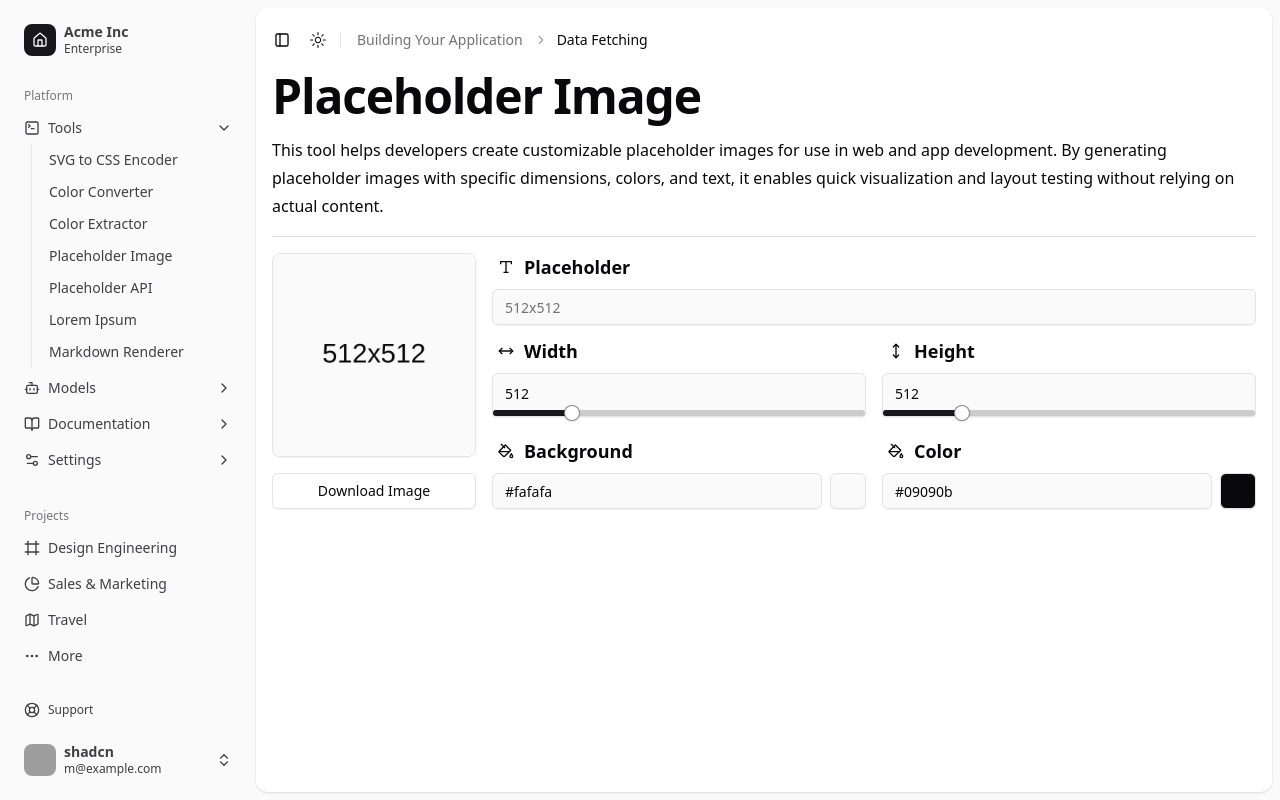
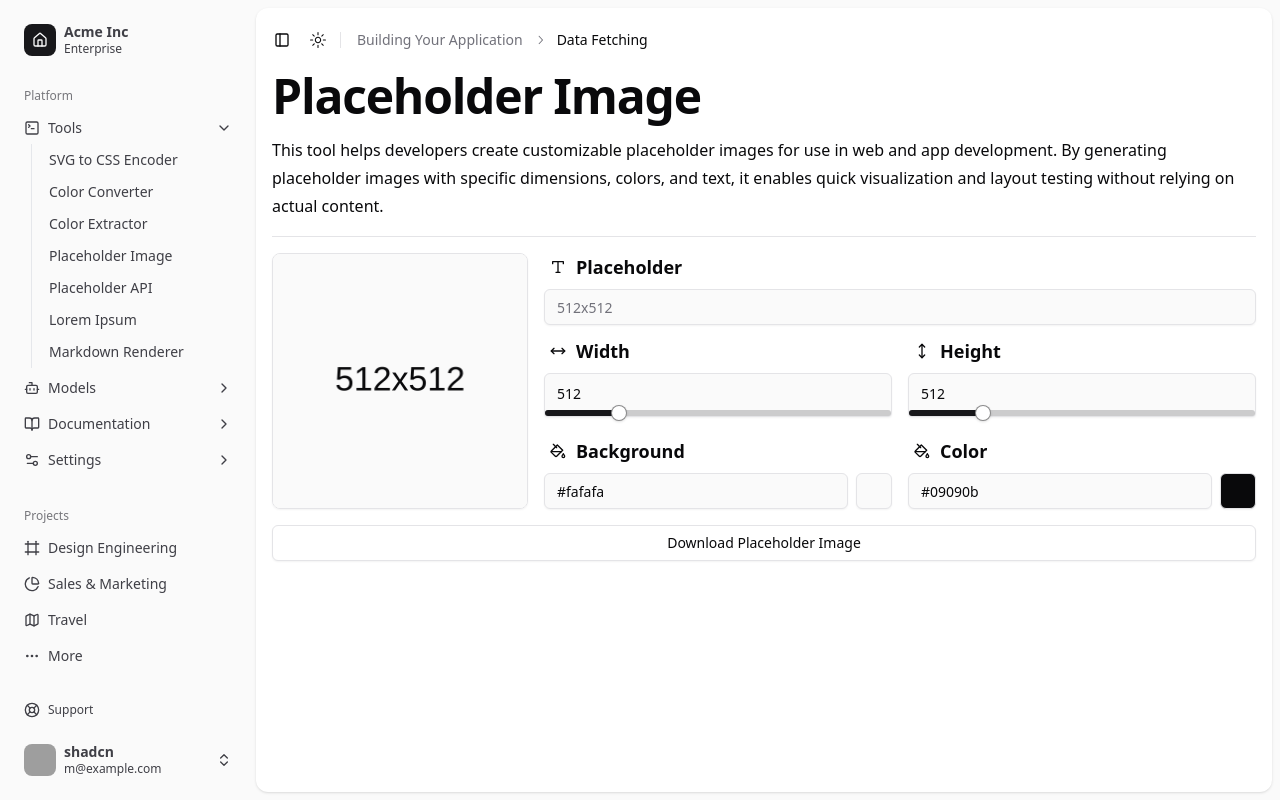
Before and after one commit to denis23x/denix23x, a Next.js app: page /dashboard/placeholder-image in a window 1280 px wide. Built offline with nearby package versions, Linux system fonts and the light colour scheme; grey boxes are pictures that could not be loaded.

Commit message:
chore: update

```diff
--- a/package.json
+++ b/package.json
@@ -26,6 +26,7 @@
     "clsx": "^2.1.1",
     "colord": "^2.9.3",
     "colorthief": "^2.6.0",
+    "dayjs": "^1.11.13",
     "lorem-ipsum": "^2.0.8",
     "lucide-react": "^0.454.0",
     "next": "15.0.2",
--- a/src/app/dashboard/markdown-renderer/components/markdown-editor.tsx
+++ b/src/app/dashboard/markdown-renderer/components/markdown-editor.tsx
@@ -55,6 +55,8 @@ import MDEditor, {
 	title6,
 	unorderedListCommand,
 } from "@uiw/react-md-editor/nohighlight";
+import { handleDownload as handleDownloadBrowser } from "@/lib/browser";
+import dayjs from "dayjs";
 
 export default function MarkdownEditor() {
 	const { input, setInput } = useStore();
@@ -130,7 +132,7 @@ export default function MarkdownEditor() {
 
 	const xImage: ICommand = {
 		...image,
-		icon: <Image />,
+		icon: <Image />, // eslint-disable-line jsx-a11y/alt-text
 	};
 
 	const xTable: ICommand = {
@@ -184,13 +186,24 @@ export default function MarkdownEditor() {
 		icon: <Minus />,
 	};
 
+	const handleDownload = () => {
+		const blob: Blob = new Blob([input], {
+			type: "text/markdown",
+		});
+
+		const url: string = URL.createObjectURL(blob);
+		const name: string = dayjs().format("DD-MM-YYYY");
+
+		handleDownloadBrowser(url, `markdown-${name}.md`);
+	};
+
 	return (
 		<div className={"grid gap-4"}>
 			<MDEditor
 				value={input}
 				enableScroll={true}
 				visibleDragbar={false}
-				height={512}
+				height={448}
 				onChange={e => setInput(String(e))}
 				commands={[
 					xBold,
@@ -219,7 +232,9 @@ export default function MarkdownEditor() {
 				]}
 				extraCommands={[xCodeEdit, xCodeLive, xCodePreview, xFullscreen]}
 			/>
-			<Button variant={"outline"}>Download Markdown as File</Button>
+			<Button variant={"outline"} onClick={handleDownload} aria-label={"Download Markdown as File"}>
+				Download Markdown as File
+			</Button>
 		</div>
 	);
 }
--- /dev/null
+++ b/src/app/dashboard/placeholder-image/components/placeholder-download.tsx
@@ -0,0 +1,42 @@
+"use client";
+
+import { Button } from "@/components/ui/button";
+import { handleDownload as handleDownloadBrowser, handleShare } from "@/lib/browser";
+import { useIsMobile } from "@/hooks/use-mobile";
+import useStore from "@/app/dashboard/placeholder-image/store";
+
+export default function PlaceholderDownload() {
+	const { text, width, height, canvas } = useStore();
+
+	const isMobile: boolean = useIsMobile();
+
+	const handleDownload = () => {
+		const name: string = `${text || `${width}x${height}`}.png`;
+
+		if (canvas) {
+			if (isMobile) {
+				canvas.toBlob((blob: Blob | null) => {
+					if (blob) {
+						const shareFile: File = new File([blob], name, {
+							type: blob.type,
+						});
+
+						const shareData: ShareData = {
+							files: [shareFile],
+						};
+
+						handleShare(shareData);
+					}
+				});
+			} else {
+				handleDownloadBrowser(canvas.toDataURL(), name);
+			}
+		}
+	};
+
+	return (
+		<Button variant={"outline"} onClick={handleDownload} aria-label={"Download Placeholder Image"}>
+			Download Placeholder Image
+		</Button>
+	);
+}
--- a/src/app/dashboard/placeholder-image/components/placeholder-image.tsx
+++ b/src/app/dashboard/placeholder-image/components/placeholder-image.tsx
@@ -2,19 +2,14 @@
 
 import { useRef, useEffect, RefObject } from "react";
 import { useTheme } from "next-themes";
-import { Button } from "@/components/ui/button";
-import { handleDownload as handleDownloadBrowser, handleShare } from "@/lib/browser";
-import { useIsMobile } from "@/hooks/use-mobile";
 import useStore from "@/app/dashboard/placeholder-image/store";
 
 export default function PlaceholderImage() {
-	const { text, width, height, background, setBackground, color, setColor } = useStore();
+	const { text, width, height, background, setBackground, color, setColor, setCanvas } = useStore();
 	const { theme, systemTheme } = useTheme();
 
 	const canvasRef: RefObject<HTMLCanvasElement> = useRef<HTMLCanvasElement>(null);
 	const imgRef: RefObject<HTMLImageElement> = useRef<HTMLImageElement>(null);
-
-	const isMobile: boolean = useIsMobile();
 
 	useEffect(() => {
 		const isDark: boolean = theme === "dark" || (theme === "system" && systemTheme === "dark");
@@ -48,38 +43,15 @@ export default function PlaceholderImage() {
 
 				// Convert canvas to data URL and set it as the image source
 				image.src = canvas.toDataURL("image/png");
+
+				// Store
+				setCanvas(canvas);
 			}
 		}
 	}, [width, height, background, color, text]);
 
-	const handleDownload = () => {
-		const canvas: HTMLCanvasElement | null = canvasRef.current;
-		const image: HTMLImageElement | null = imgRef.current;
-
-		const name: string = `${text || `${width}x${height}`}.png`;
-
-		if (isMobile) {
-			canvas?.toBlob((blob: Blob | null) => {
-				if (blob) {
-					const shareFile: File = new File([blob], name, {
-						type: blob.type,
-					});
-
-					const shareData: ShareData = {
-						files: [shareFile],
-					};
-
-					handleShare(shareData);
-				}
-			});
-		} else {
-			handleDownloadBrowser(image?.src as string, name);
-		}
-	};
-
 	return (
-		<div className={"flex flex-col gap-4"}>
-			<div className={"border rounded-lg overflow-hidden shadow-sm size-[204px]"}>
+		<div className={"border rounded-lg overflow-hidden shadow-sm size-[256px]"}>
 			<canvas className={"hidden"} ref={canvasRef} />
 			<img
 				className={"m-auto size-full object-contain aspect-square"}
@@ -89,9 +61,5 @@ export default function PlaceholderImage() {
 				height={height}
 			/>
 		</div>
-			<Button variant={"outline"} onClick={handleDownload} aria-label={"Download Image"}>
-				Download Image
-			</Button>
-		</div>
 	);
 }
--- a/src/app/dashboard/placeholder-image/page.tsx
+++ b/src/app/dashboard/placeholder-image/page.tsx
@@ -3,6 +3,7 @@ import PlaceholderImage from "@/app/dashboard/placeholder-image/components/place
 import PlaceholderText from "@/app/dashboard/placeholder-image/components/placeholder-text";
 import PlaceholderSizes from "@/app/dashboard/placeholder-image/components/placeholder-sizes";
 import PlaceholderColors from "@/app/dashboard/placeholder-image/components/placeholder-colors";
+import PlaceholderDownload from "@/app/dashboard/placeholder-image/components/placeholder-download";
 
 export default function Page() {
 	return (
@@ -22,6 +23,7 @@ export default function Page() {
 					<PlaceholderColors />
 				</div>
 			</div>
+			<PlaceholderDownload />
 		</div>
 	);
 }
--- a/src/app/dashboard/placeholder-image/store.ts
+++ b/src/app/dashboard/placeholder-image/store.ts
@@ -11,6 +11,8 @@ interface StoreState {
 	setBackground: (width: string) => void;
 	color: string;
 	setColor: (width: string) => void;
+	canvas: HTMLCanvasElement | null;
+	setCanvas: (canvas: HTMLCanvasElement | null) => void;
 }
 
 const useStore: UseBoundStore<StoreApi<StoreState>> = create<StoreState>(set => ({
@@ -24,6 +26,8 @@ const useStore: UseBoundStore<StoreApi<StoreState>> = create<StoreState>(set =>
 	setBackground: (background: string) => set(() => ({ background })),
 	color: "transparent",
 	setColor: (color: string) => set(() => ({ color })),
+	canvas: null,
+	setCanvas: (canvas: HTMLCanvasElement | null) => set(() => ({ canvas })),
 }));
 
 export default useStore;
```
Also changed, not shown: 1 other file (tests, documents, lock files or other folders). Lines whose indentation alone changed are shown as unchanged.
